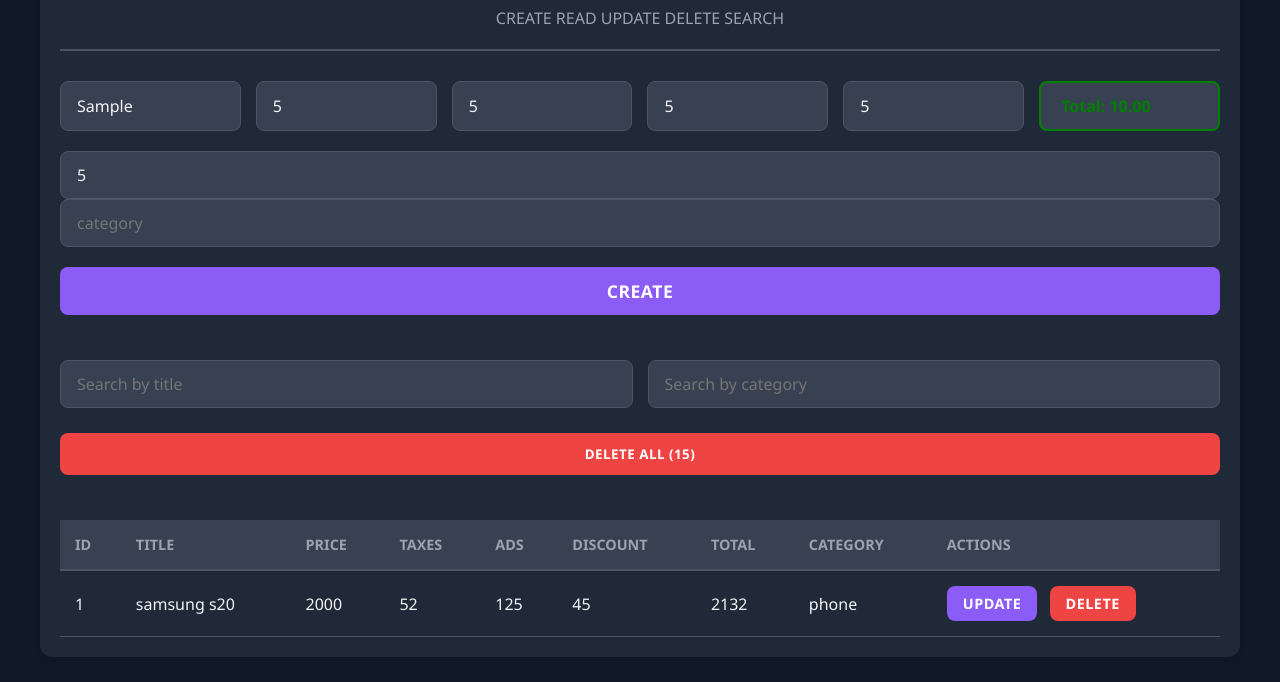
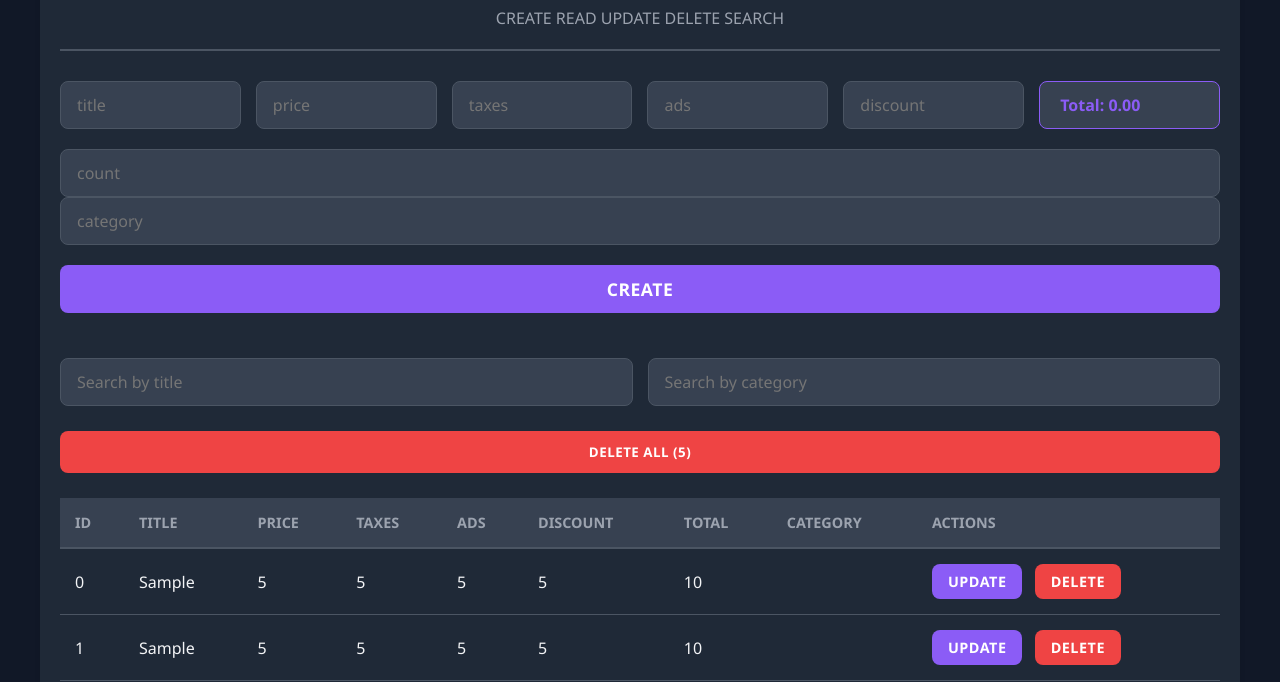
Before and after one commit to Ma7mdgalal/Cruds-Operations-JS, a plain HTML site: page index.html in a window 1280 px wide. Both pictures are taken after typing "Sample", "5", "5", "5", "5", "5" into the empty fields and a click on the button "CREATE". Shown: the part 118-800 px from the top of the page. Drawn offline with Linux system fonts and the light colour scheme.

Commit message:
Create array for products and save it in localStorage and generate render function and make deleteAll btn intercative

```diff
--- a/index.html
+++ b/index.html
@@ -41,7 +41,7 @@
         </div>
         <input type="number" id="count" placeholder="count" />
         <input type="text" id="category" placeholder="category" />
-        <button class="btn btn-create">Create</button>
+        <button class="btn btn-create" onclick="createProduct()">Create</button>
       </div>
 
       <div class="search-group">
@@ -68,22 +68,7 @@
             <th>ACTIONS</th>
           </tr>
         </thead>
-        <tbody>
-          <tr>
-            <td>1</td>
-            <td>samsung s20</td>
-            <td>2000</td>
-            <td>52</td>
-            <td>125</td>
-            <td>45</td>
-            <td>2132</td>
-            <td>phone</td>
-            <td>
-              <button class="btn btn-update">Update</button>
-              <button class="btn btn-delete">Delete</button>
-            </td>
-          </tr>
-        </tbody>
+        <tbody></tbody>
       </table>
     </div>
     <script src="./main.js"></script>
--- a/main.js
+++ b/main.js
@@ -13,14 +13,19 @@ const searchCategory = document.getElementById("searchCategory");
 const deleteAll = document.querySelector(".btn-delete-all");
 const table = document.querySelector(".crud-table");
 const tbody = document.querySelector(".crud-table tbody");
-const update = document.querySelectorAll(".btn-update");
+const update = document.getElementsByClassName(".btn-update");
 const deleteBtn = document.querySelectorAll(".btn-delete");
+const productsHtml = document.getElementsByTagName("tbody")[0];
 // function cmpuate total price
+let allProducts = [];
+loadFromLocalStorage();
+renderProducts();
+
 function getPrice() {
   // Parse input values and handle potential NaN cases
-  const priceValue = parseFloat(price.value) || 0;
-  const taxesValue = parseFloat(taxes.value) || 0;
-  const adsValue = parseFloat(ads.value) || 0;
+  const priceValue = parseFloat(price.value);
+  const taxesValue = parseFloat(taxes.value);
+  const adsValue = parseFloat(ads.value);
   const discountValue = parseFloat(discount.value) || 0;
 
   // Calculate total value
@@ -29,10 +34,101 @@ function getPrice() {
   // Update the total display
   if (!isNaN(totalValue)) {
     total.innerHTML = `Total: ${totalValue.toFixed(2)}`;
-    total.style.color = "green";
-    total.style.fontWeight = "bold";
-    total.style.border = "2px solid green";
+    total.classList.remove("fail");
+    total.classList.add("success");
   } else {
     total.innerHTML = "Total: 0.00"; // Display a default value if NaN
+    total.classList.remove("success");
+    total.classList.add("fail");
   }
 }
+function createProduct() {
+  let titleValue = title.value;
+  let totalValue = parseFloat(total.innerHTML.replace("Total: ", ""));
+  let priceValue = parseFloat(price.value);
+  let taxesValue = parseFloat(taxes.value);
+  let adsValue = parseFloat(ads.value);
+  let discountValue = parseFloat(discount.value) || 0;
+  let categoryValue = category.value;
+  let countValue = parseInt(count.value);
+
+  if (
+    titleValue === "" ||
+    isNaN(totalValue) ||
+    isNaN(priceValue) ||
+    isNaN(taxesValue) ||
+    isNaN(adsValue) ||
+    isNaN(discountValue)
+  ) {
+    alert("Please enter valid values for all fields.");
+    return;
+  }
+  for (let i = 0; i < countValue; i++) {
+    allProducts.push({
+      title: titleValue,
+      price: priceValue,
+      taxes: taxesValue,
+      ads: adsValue,
+      discount: discountValue,
+      total: totalValue,
+      category: categoryValue,
+    });
+  }
+  saveToLocalStorage();
+  renderProducts();
+  clearInputs();
+}
+// function to clear inputs
+function clearInputs() {
+  title.value = "";
+  price.value = "";
+  taxes.value = "";
+  ads.value = "";
+  discount.value = "";
+  count.value = "";
+  total.innerHTML = "Total: 0.00";
+  total.classList.remove("success", "fail");
+  category.value = "";
+}
+function saveToLocalStorage() {
+  localStorage.setItem("products", JSON.stringify(allProducts));
+}
+function loadFromLocalStorage() {
+  let data = JSON.parse(localStorage.getItem("products"));
+  if (data) {
+    allProducts = data;
+  }
+}
+function renderProducts() {
+  if (allProducts.length === 0) {
+    deleteAll.style.display = "none";
+    productsHtml.innerHTML = `<tr style="text-align: center;"><td colspan="9">No products found.</td></tr>`;
+  } else {
+    loadFromLocalStorage();
+    productsHtml.innerHTML = "";
+    allProducts.forEach((product, index) => {
+      productsHtml.innerHTML += ` <tr>
+              <td>${index}</td>
+              <td>${product.title}</td>
+              <td>${product.price}</td>
+              <td>${product.taxes}</td>
+              <td>${product.ads}</td>
+              <td>${product.discount}</td>
+              <td>${product.total}</td>
+              <td>${product.category}</td>
+              <td>
+                <button class="btn btn-update">Update</button>
+                <button class="btn btn-delete">Delete</button>
+              </td>
+            </tr>`;
+    });
+
+    deleteAll.style.display = "block";
+    deleteAll.innerHTML = `Delete All (${allProducts.length})`;
+  }
+}
+deleteAll.addEventListener("click", () => {
+  localStorage.clear();
+  allProducts = [];
+  renderProducts();
+});
--- a/style.css
+++ b/style.css
@@ -118,6 +118,14 @@ input:focus {
   color: var(--primary-color);
   border: 1px solid var(--primary-color);
 }
+.success {
+  border: 2px solid green;
+  color: green;
+}
+.fail {
+  border: 2px solid red;
+  color: red;
+}
 
 .btn-delete-all {
   background-color: var(--danger-color);
```
